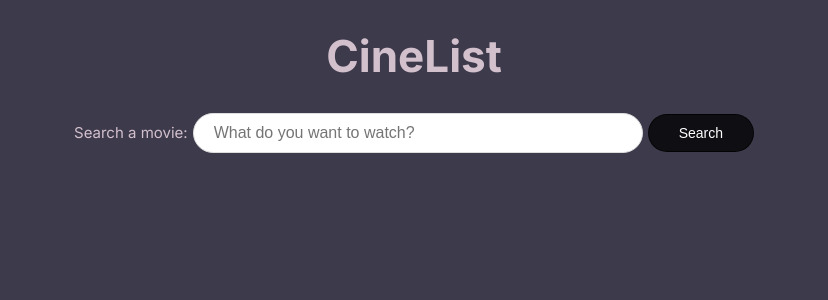
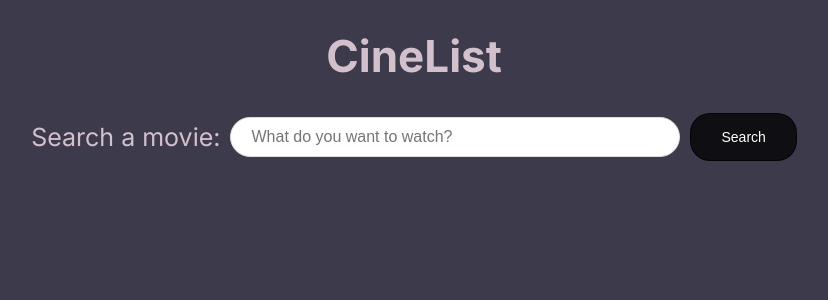
Before and after one commit to OrcunGokoluk/cinelist, a React (Vite) app: page / in a window 1280 px wide. Shown: the top 300 px of the page, without its empty margins (226-1054 px from the left). Built offline with nearby package versions, Linux system fonts and the light colour scheme; a web font is replaced by a local one.

Commit message:
style-changes

```diff
--- a/src/css/App.css
+++ b/src/css/App.css
@@ -4,9 +4,6 @@
     display:flex;
     flex-direction: column;
     gap: 0.5rem;
-}
-.search-form label{
-    font-size: 1.3rem;
 }
 .search-form input{
     font-size: 1.6rem;
@@ -159,15 +156,16 @@
         align-items: center;
         justify-content: center;
         width: 100%;
+        gap: 1rem;
     }
     .search-form label{
-        font-size: 1.5rem;
+        font-size: 2.5rem;
     }
     .search-form input{
         min-width: 45rem;
     }
     .search-form button{
-        padding:1rem 3rem
+        padding:1.5rem 3rem
     }
 }
 
```
